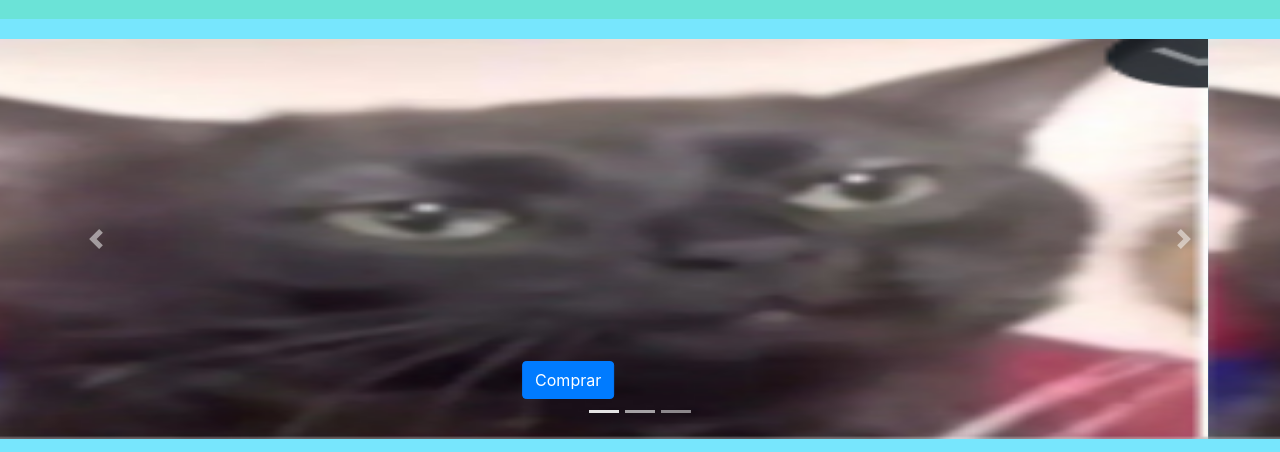
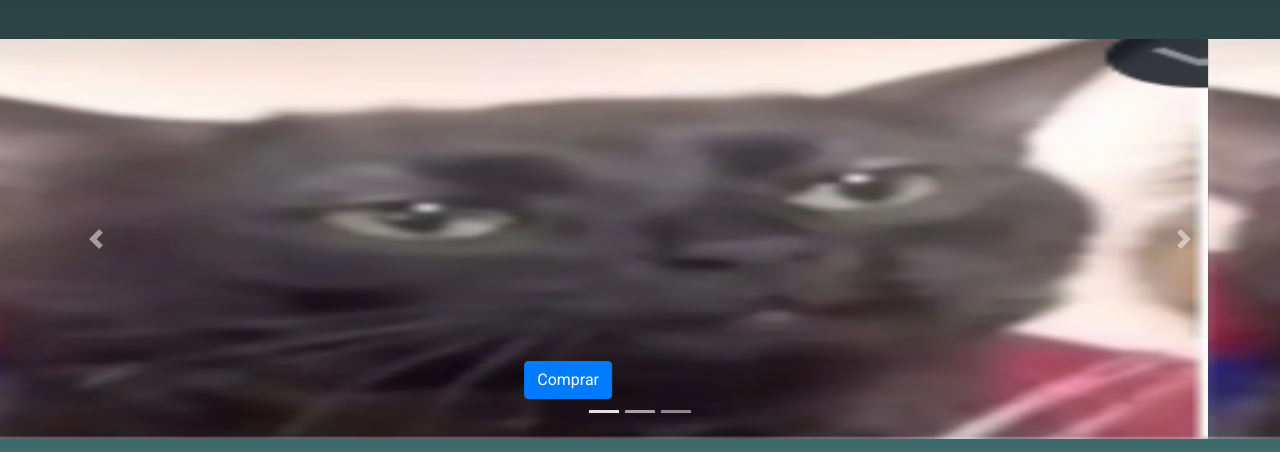
Before and after one commit to SergioMendiolar/Proyectodweb, a website: page index.html in a window 1280 px wide. Shown: the part 101-553 px from the top of the page. Drawn offline with nearby package versions, Linux system fonts and the light colour scheme.

Commit message:
cambios en color css

```diff
--- a/index.html
+++ b/index.html
@@ -6,6 +6,7 @@
 
   <link rel="stylesheet" href="https://maxcdn.bootstrapcdn.com/bootstrap/4.5.2/css/bootstrap.min.css">
   <link rel="stylesheet" href="styles.css">
+  <link rel="stylesheet" href="https://fonts.googleapis.com/css2?family=Roboto:wght@400;700&display=swap">
 </head>
 <body>
   <!-- Header -->
```
Also changed, not shown: package.json (added, +16 -0 lines), scss/styles.scss (added), styles.css, 2 other files.
